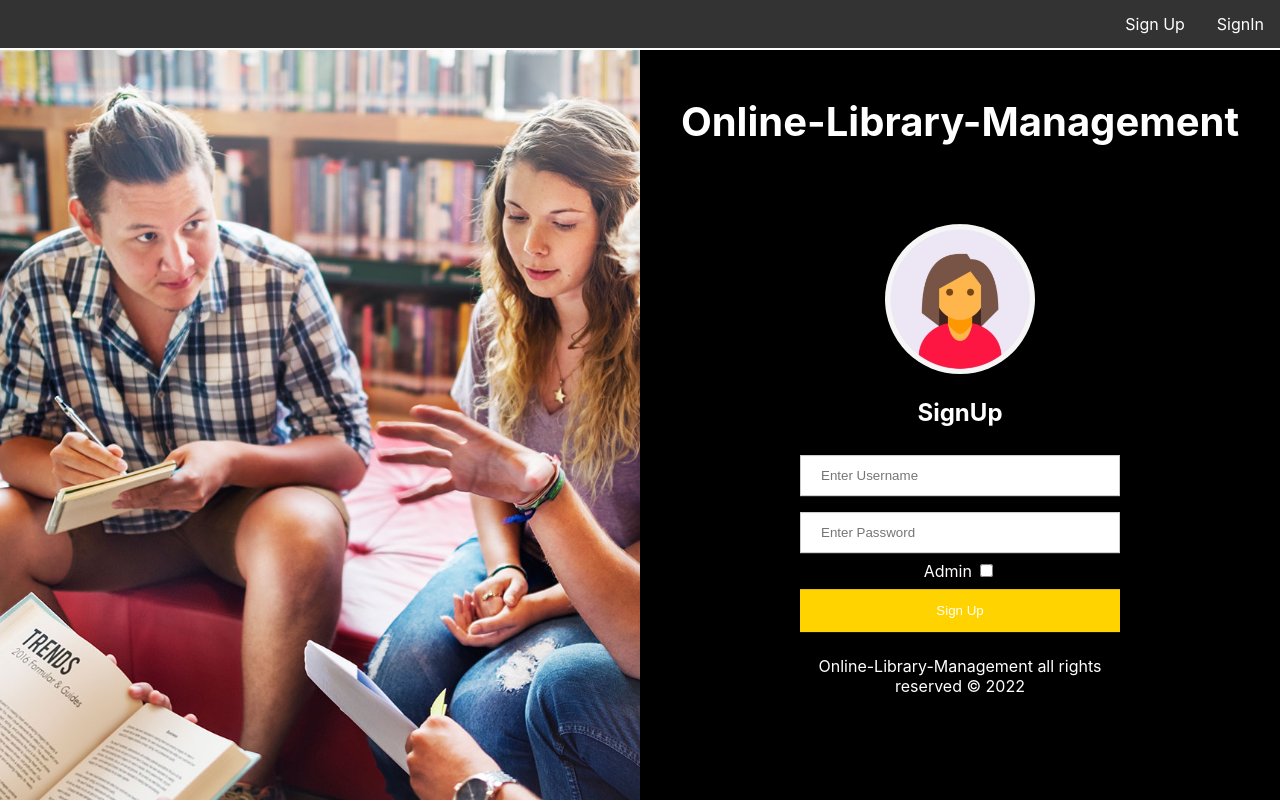
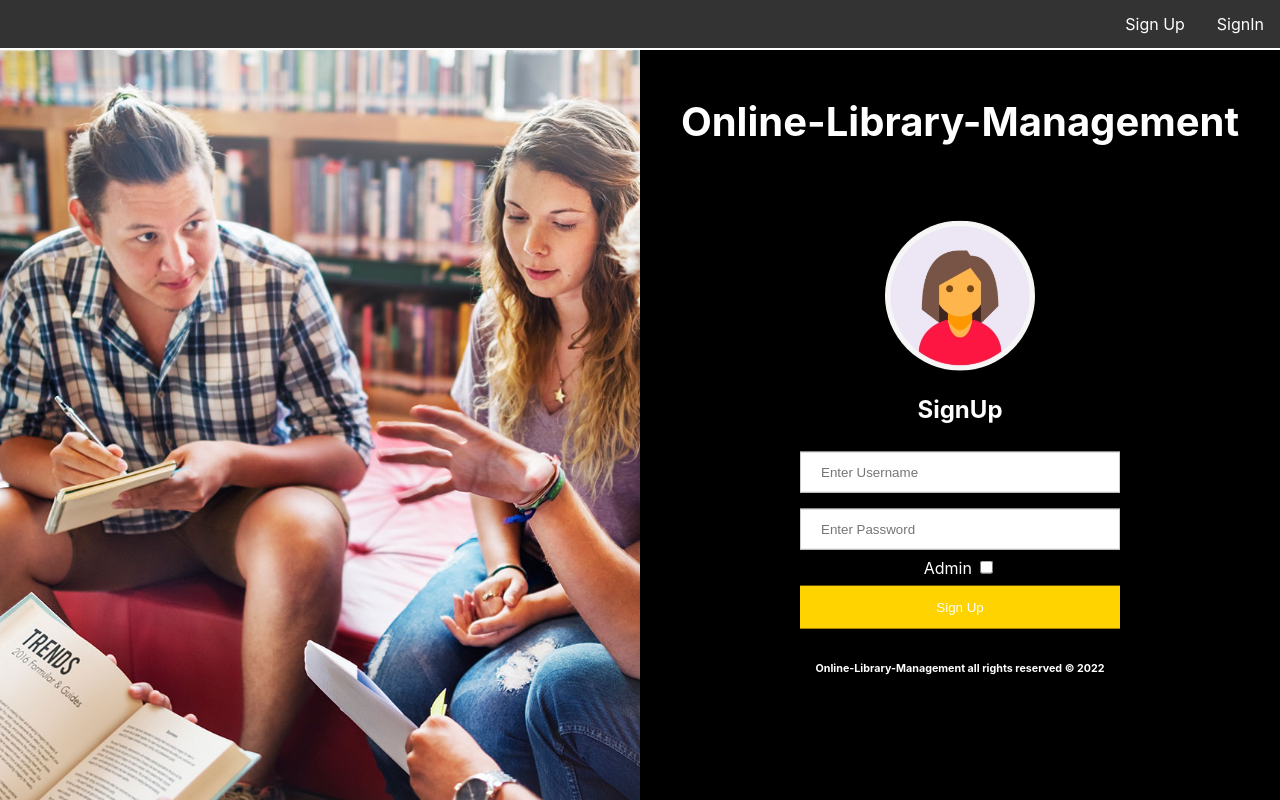
Before and after one commit to srujanmelam/library-management, a React (Create React App) app: page /signup in a window 1280 px wide. Built offline with nearby package versions, Linux system fonts and the light colour scheme.

Commit message:
fixed warnings

```diff
--- a/src/Component/Signup.js
+++ b/src/Component/Signup.js
@@ -39,9 +39,9 @@ function UserSignIn() {
     <div className="main">
       <div className="split left"></div>
 
-      <div class="split right">
+      <div className="split right">
       <h1><b>Online-Library-Management</b></h1>
-      <div class="centered">
+      <div className="centered">
       <img src={user2} alt="Avatar man"></img>
       <h2>SignUp</h2>
       <p><input type="text" placeholder="Enter Username" onChange={(e)=>setUsername(e.target.value)} required />
@@ -50,7 +50,7 @@ function UserSignIn() {
 		    Admin <input name="isAdmin" type="checkbox" checked={isAdmin1} onChange={(e)=>setisAdmin(!isAdmin1)} />
 	    </label>
 	    <button type="submit" onClick={SignupUser}>Sign Up</button></p>
-      <h9>Online-Library-Management all rights reserved &copy; 2022</h9>
+      <h6>Online-Library-Management all rights reserved &copy; 2022</h6>
       </div>
 
       </div>
```
